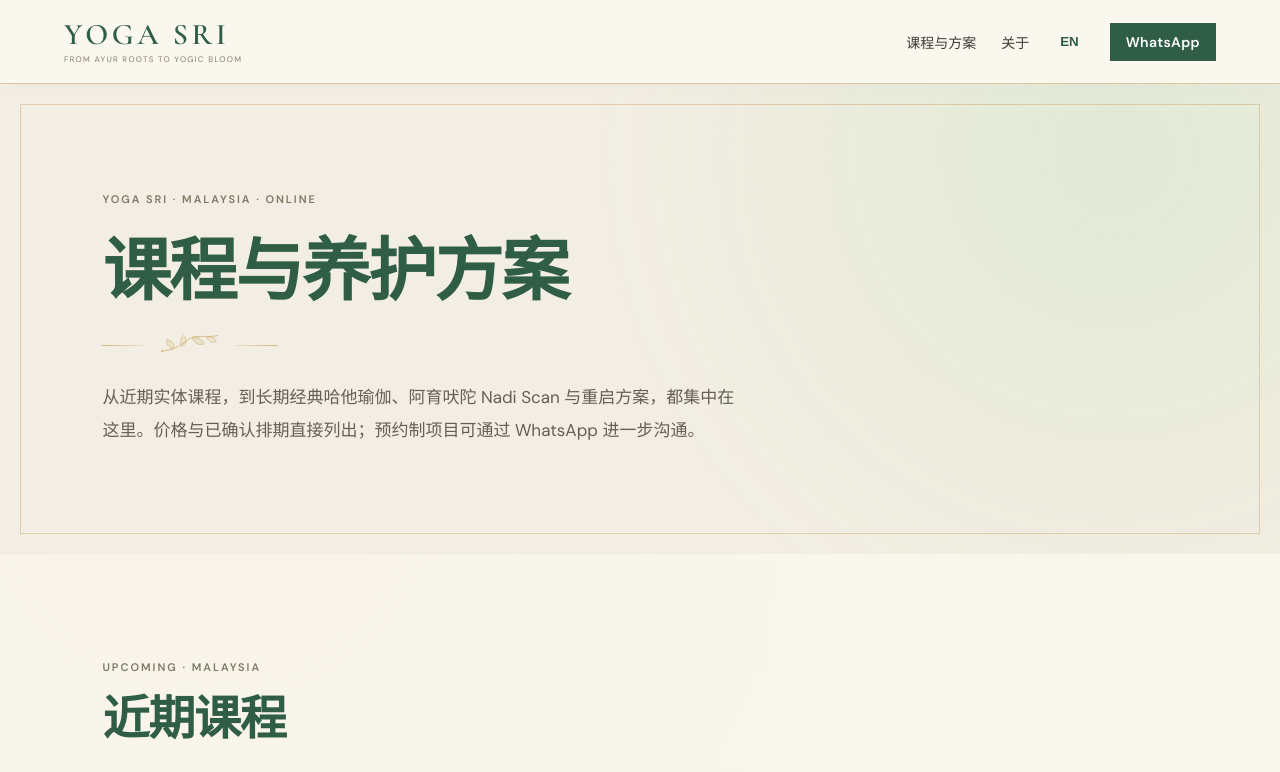
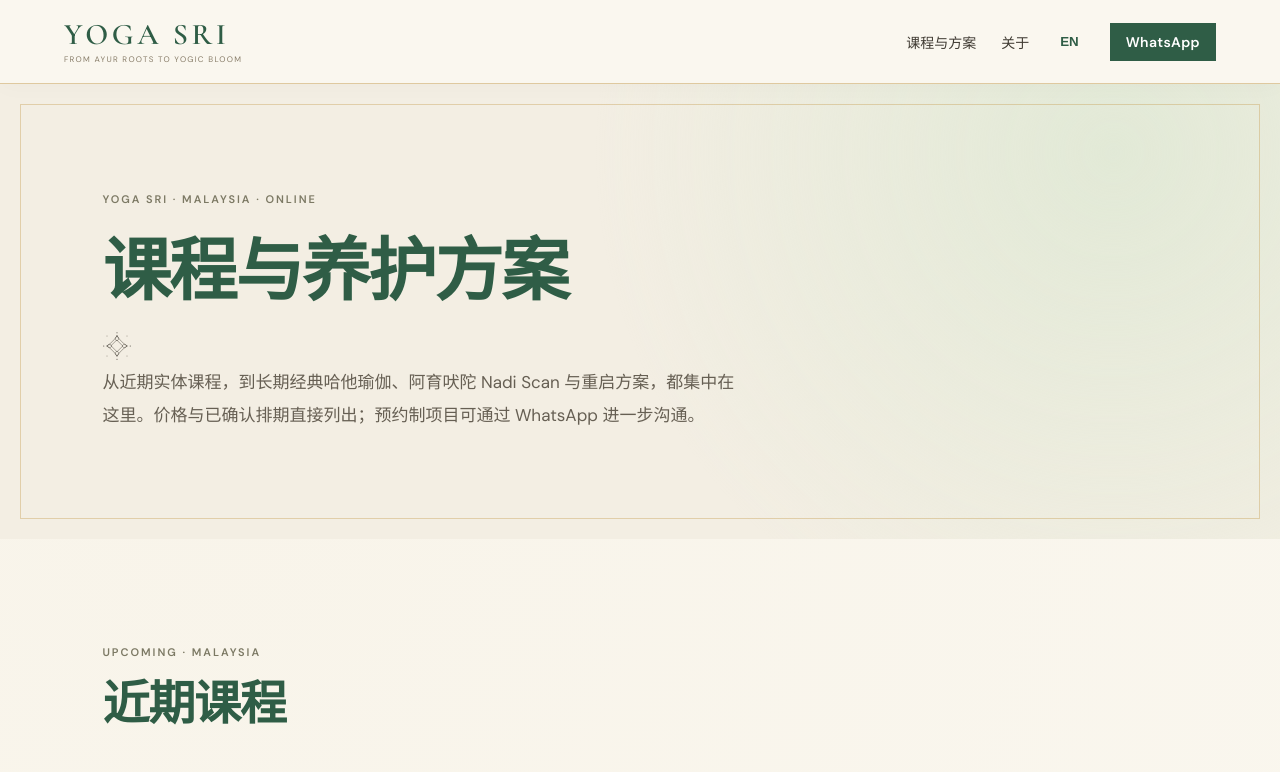
Before and after one commit to yogasriliew-source/yoagsri.org, a Next.js app: page /courses in a window 1280 px wide. Shown: the top 772 px of the page. Built offline with nearby package versions, Linux system fonts and the light colour scheme.

Commit message:
Apply the kolam visual identity to course browsing and details

```diff
--- a/components/courses.tsx
+++ b/components/courses.tsx
@@ -1,7 +1,7 @@
 "use client";
 import { Shell } from "./shell";
 import { CourseCard } from "./course-card";
-import { BotanicalDivider } from "./botanical-divider";
+import { KolamDivider } from "./kolam-divider";
 import { coursesByCollection } from "@/data/courses";
 
 export function Courses() {
@@ -21,7 +21,7 @@ export function Courses() {
             <section className="pageHero">
               <p className="eyebrow">YOGA SRI · MALAYSIA · ONLINE</p>
               <h1>{zh ? "课程与养护方案" : "Programmes & Care Pathways"}</h1>
-              <BotanicalDivider />
+              <KolamDivider />
               <p>{zh ? "从近期实体课程，到长期经典哈他瑜伽、阿育吠陀 Nadi Scan 与重启方案，都集中在这里。价格与已确认排期直接列出；预约制项目可通过 WhatsApp 进一步沟通。" : "Find upcoming in-person courses, recurring classical Hatha Yoga, Ayurveda Nadi Scan and reset pathways in one place."}</p>
             </section>
 
```
